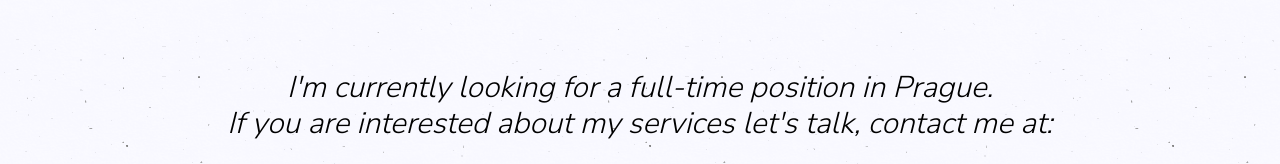
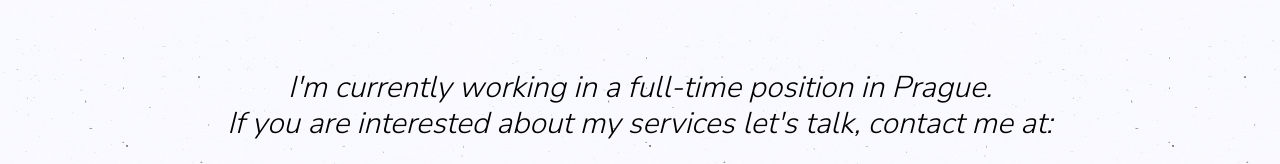
Before and after one commit to gaaabor/Portfolio, a Gatsby site: page / in a window 1280 px wide. Shown: the part 4008-4172 px from the top of the page. Built offline with nearby package versions, Linux system fonts and the light colour scheme; Gatsby itself is replaced by a stand-in of ours.

Commit message:
content change

```diff
--- a/src/pages/index.js
+++ b/src/pages/index.js
@@ -195,7 +195,7 @@ const IndexPage = ({ data }) => (
       />
       <div className="contact__container">
         <p className="contact__text">
-          I'm currently looking for a full-time position in Prague.
+          I'm currently working in a full-time position in Prague.
           <br />
           If you are interested about my services let's talk, contact me at:
         </p>
```
